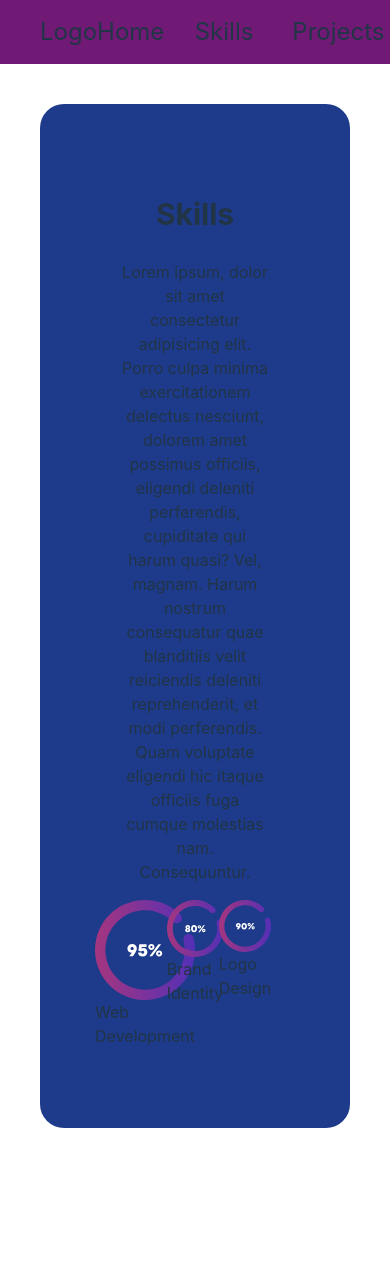
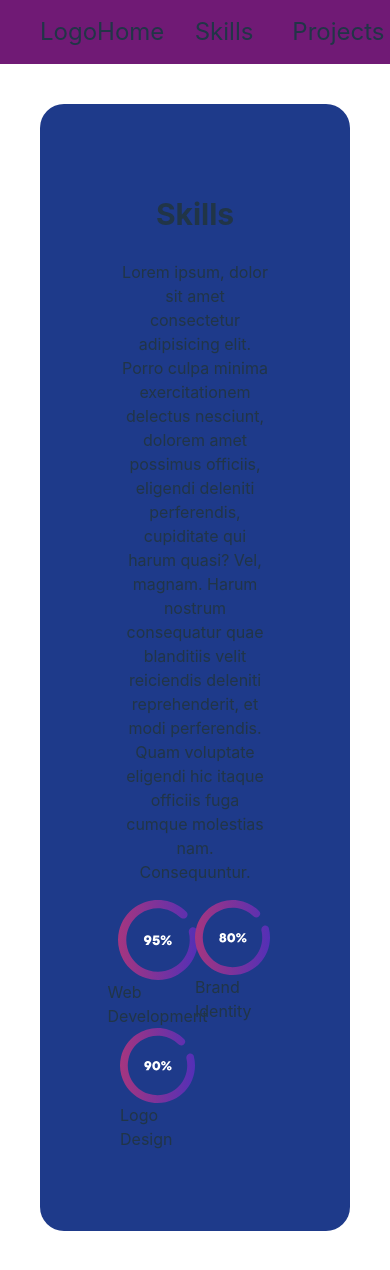
Before and after one commit to Flocky05/Logo, a React (Vite) app: page /skills in a window 390 px wide. Before the commit the page ends 1168 px from the top, so only its background shows below. Built offline with nearby package versions, Linux system fonts and the light colour scheme.

Commit message:
make responsive skills section

```diff
--- a/src/Components/Skills/Skills.jsx
+++ b/src/Components/Skills/Skills.jsx
@@ -8,17 +8,17 @@ const Skills = () => {
             <div className="bg-blue-900 p-20 rounded-3xl m-10">
                 <h3 className="text-center text-3xl font-bold p-3">Skills</h3>
                 <p className="text-center py-4">Lorem ipsum, dolor sit amet consectetur adipisicing elit. Porro culpa minima exercitationem delectus nesciunt, dolorem amet possimus officiis, eligendi deleniti perferendis, cupiditate qui harum quasi? Vel, magnam. Harum nostrum consequatur quae blanditiis velit reiciendis deleniti reprehenderit, et modi perferendis. Quam voluptate eligendi hic itaque officiis fuga cumque molestias nam. Consequuntur.</p>
-                <div className="grid grid-cols-3 justify-items-center">
+                <div className="grid grid-cols-2 lg:grid-cols-3 justify-items-center">
                     <div className="flex flex-col  items-center">
-                        <img className="w-36" src={img} alt="" />
+                        <img className="w-20 lg:w-36" src={img} alt="" />
                         <p>Web Development </p>
                     </div>
                     <div className="flex flex-col  items-center">
-                        <img className="w-36" src={img2} alt="" />
+                        <img className="w-20 lg:w-36" src={img2} alt="" />
                         <p>Brand Identity </p>
                     </div>
                     <div className="flex flex-col  items-center">
-                        <img className="w-36" src={img3} alt="" />
+                        <img className="w-20 lg:w-36" src={img3} alt="" />
                         <p>Logo Design </p>
                     </div>
                 </div>
```
